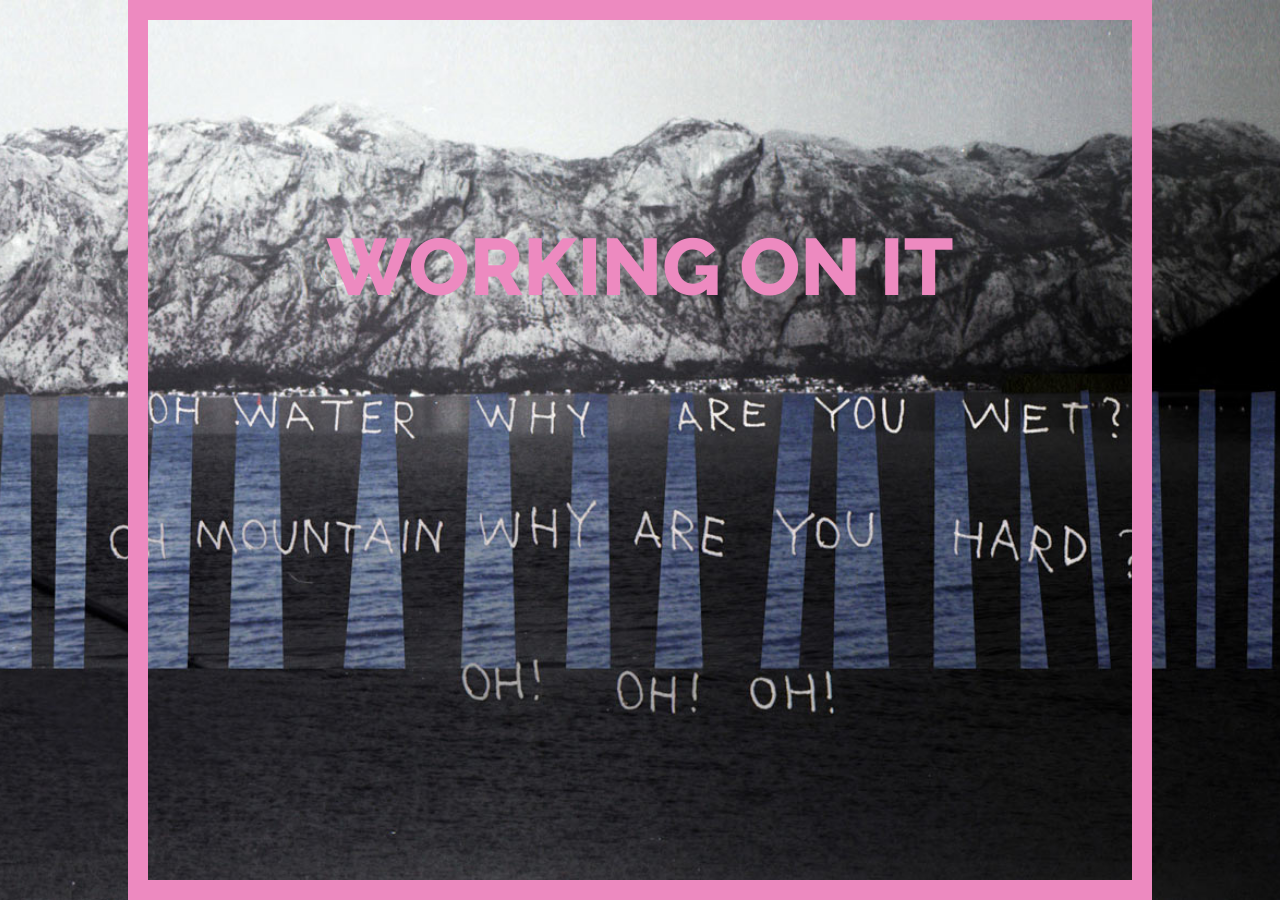
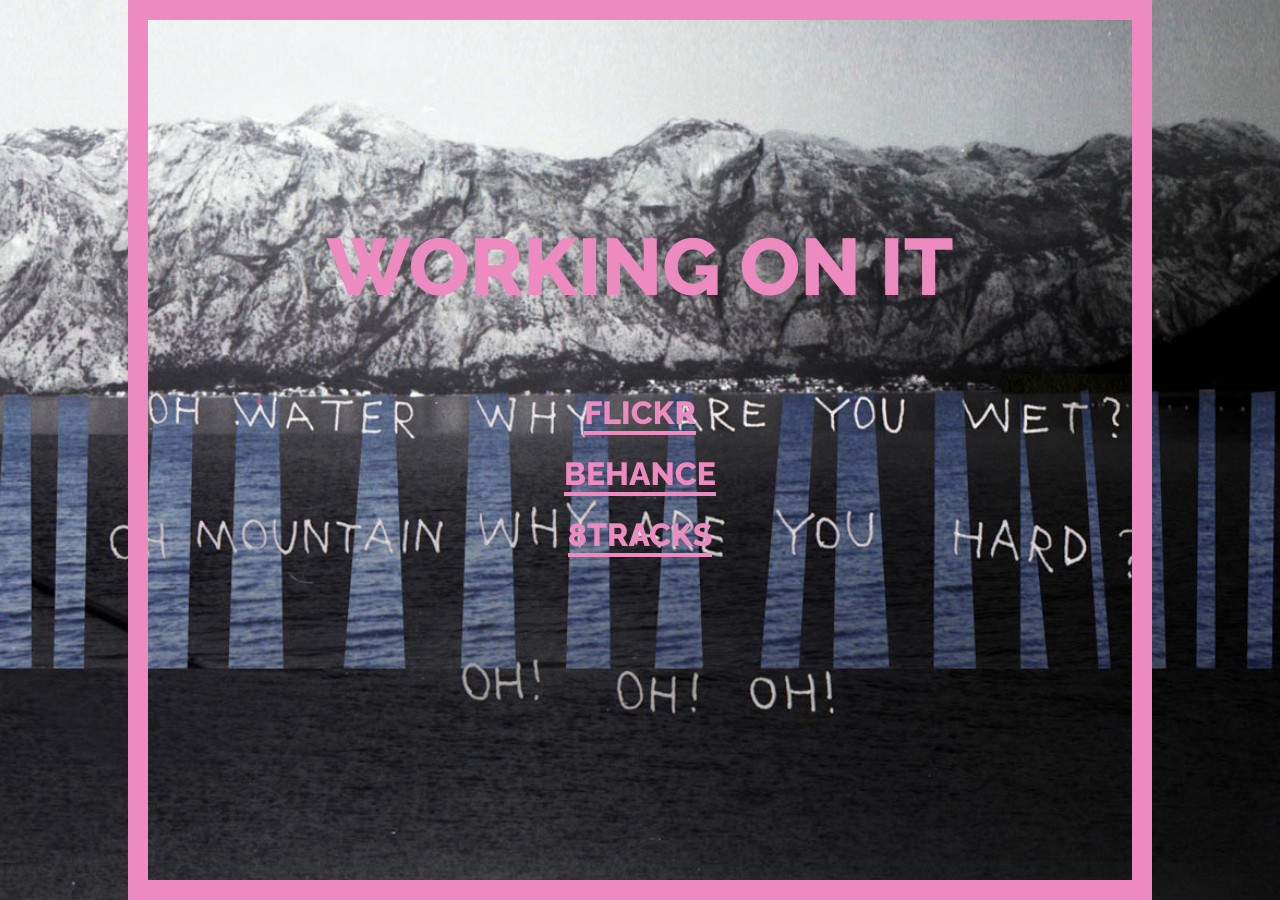
Before and after one commit to tataata/tataata.com, a Jekyll site: the page built from index.html, in a window 1280 px wide. Built offline with Jekyll 4.4.1, drawn with Linux system fonts in a browser that asks for light colours; Markdown is read by kramdown in place of the engine named in the settings.

Commit message:
add social links

```diff
--- a/_layouts/default.html
+++ b/_layouts/default.html
@@ -22,6 +22,12 @@
 
         <div class="notice">
           working on&nbsp;it
+
+          <ul class="social">
+            <li><a href="http://flickr.com/photos/tataata/">flickr</a></li>
+            <li><a href="http://www.behance.net/tataata">behance</a></li>
+            <li><a href="http://8tracks.com/tataata">8tracks</a></li>
+            </ul>
         </div>
 
         <div class="bg"><img src=/i/bg.jpg></div>
--- a/css/main.css
+++ b/css/main.css
@@ -103,12 +103,19 @@
     min-width: 50%;
     min-height: 50%;
   }
-
+.notice,
+a {
+  color: #ed8ac0;
+}
+  a:hover,
+  a:visited {
+    color: #e062a6;
+  }
 .notice {
   font-size: 36px;
   font-family: 'Raleway', sans-serif;
   text-transform: uppercase;
-  color: #ed8ac0;
+
   border: 10px solid;
   width: 100%;
   padding-top: 60px;
@@ -120,6 +127,20 @@
   bottom: 0;
   z-index: 100;
 }
+
+.social {
+  margin-top: 1em;
+  list-style: none;
+}
+  .social li {
+    font-size: 0.4em;
+    display: block;
+    margin-bottom: 0.75em;
+  }
+  .social a {
+    text-decoration: none;
+    border-bottom: 0.15em solid;
+  }
 
 @media only screen and (min-width : 480px) {
   .notice {
```
